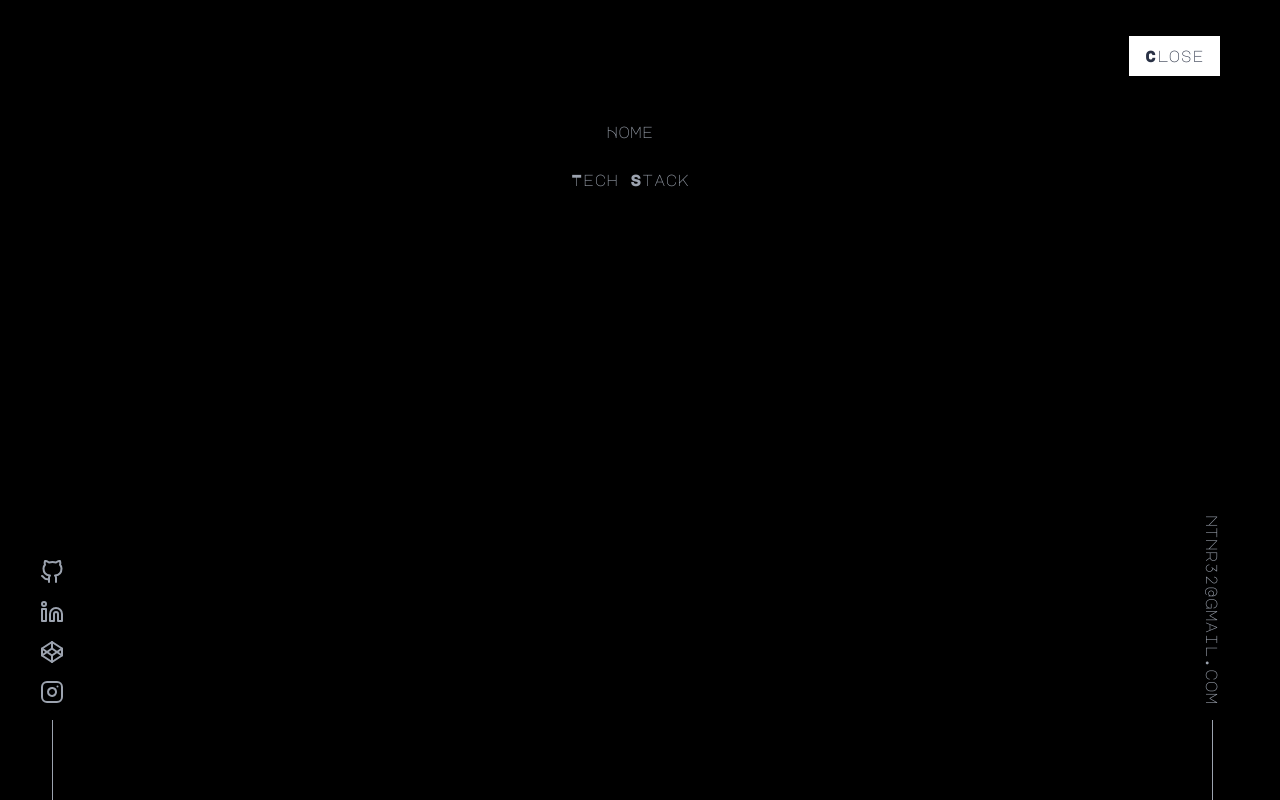
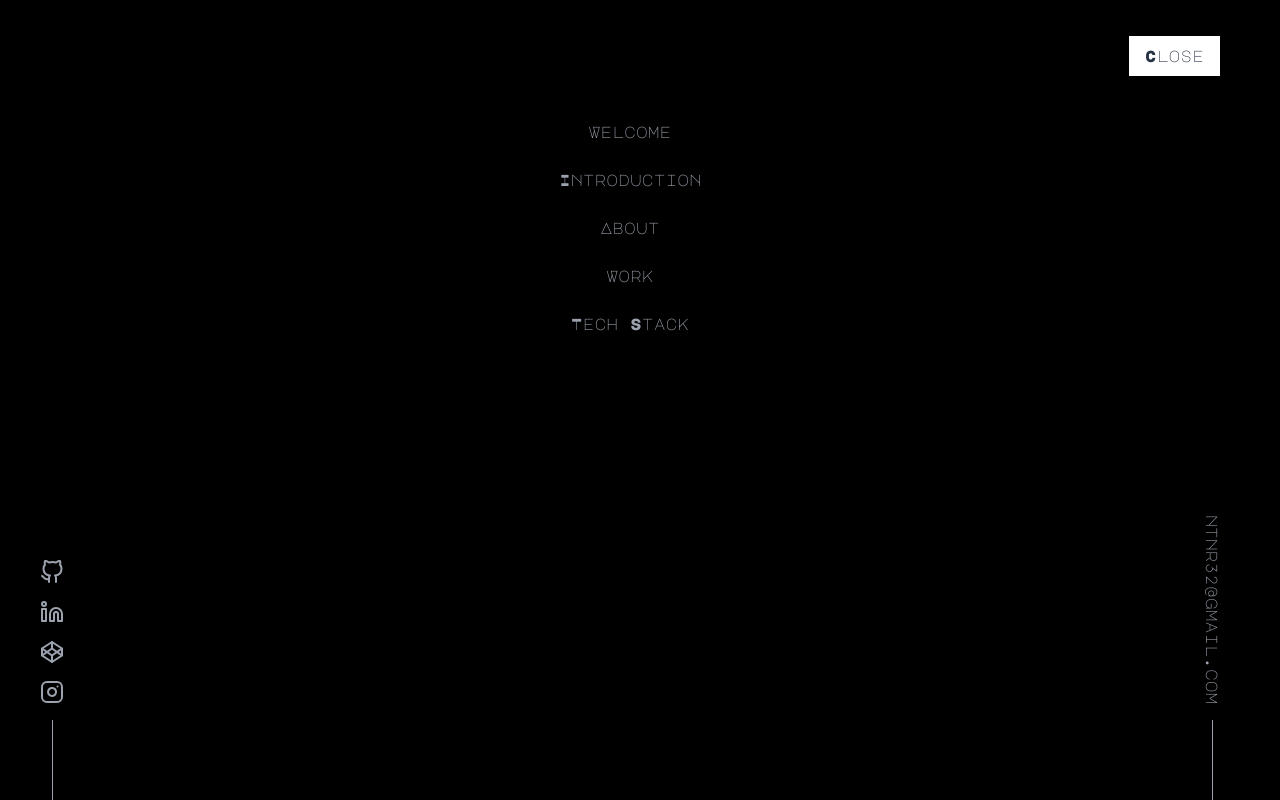
Before and after one commit to ntnr32/my-portfolio, a Next.js app: page /tech-stack in a window 1280 px wide. Both pictures are taken after a click on the button "MENU". Built offline with nearby package versions, Linux system fonts and the light colour scheme.

Commit message:
fix: nav bar menu option

```diff
--- a/components/ui/main/intro/Introduction.tsx
+++ b/components/ui/main/intro/Introduction.tsx
@@ -1,11 +1,13 @@
 import React from 'react'
+import { motion } from 'framer-motion'
 import * as CONSTANT from 'utils/constant'
 
 
 const Introduction = () => {
     return (
         <div className='grid gap-6 w-full'>
-            <div className='grid gap-4 text-3xl sm:text-6xl 2xl:text-7xl text-left'>
+            <div
+                className='grid gap-4 text-3xl sm:text-6xl 2xl:text-7xl text-left'>
                 <h1 className='mr-3 block text-yellow-300 hover:font-bold cursor-pointer sm:text-4xl 2xl:text-5xl'>
                     Hello!,
                     <span className='wave'>👋</span>
--- a/components/ui/main/layout/Layout.tsx
+++ b/components/ui/main/layout/Layout.tsx
@@ -35,7 +35,7 @@ const Layout: React.FC<ILayoutProps> = ({ children }) => {
     return (
         <main
             onScroll={onScrollHandler} ref={pageRef as React.RefObject<HTMLDivElement>}
-            className='font-MajorMonoDisplay select-none bg-dots h-screen snap-y snap-mandatory overflow-y-scroll'>
+            className='font-MajorMonoDisplay select-none bg-dots h-screen snap-y snap-mandatory overflow-y-scroll scroll-smooth'>
             <NavBar />
             {children}
             {/* {!isLastScreen && <Arrow />} */}
--- a/components/ui/main/welcome/Welcome.tsx
+++ b/components/ui/main/welcome/Welcome.tsx
@@ -2,12 +2,14 @@ import React from 'react'
 import Word from './Word'
 import style from './welcome.module.css'
 import { Typewriter } from 'react-simple-typewriter'
+import { motion } from 'framer-motion'
 
 const Welcome = () => {
 
     return (
-        <div className={`grid`}>
-            <h1 className={`text-center text-[12vw] sm:text-[5vw] cursor-pointer`}>
+        <div className={`grid overflow-hidden`}>
+            <h1
+                className={`text-center text-[12vw] sm:text-[5vw] cursor-pointer`}>
                 <Word className={`mr-[2vw] inline-block sm:inline ${style.word}`}>Web</Word>
                 <Word className={`mr-[2vw] inline-block sm:inline ${style.word}`}>is</Word>
                 <Word className={`mr-[2vw] ${style.word}`}>an</Word>
--- a/components/ui/main/widgets/EmailLink.tsx
+++ b/components/ui/main/widgets/EmailLink.tsx
@@ -1,3 +1,4 @@
+import Link from 'next/link';
 import React from 'react'
 import * as CONSTANT from 'utils/constant'
 import styles from './widget.module.css'
@@ -8,7 +9,11 @@ const EmailLink = () => {
 
     return (
         <div className={`font-MajorMonoDisplay hidden md:grid grid-flow-row px-14 gap-4 text-gray-400 bottom-0 right-0 fixed ${afterStyle}`}>
-            <a className={`${styles.vertical}`} href={`mailto:${CONSTANT.EMAIL_ADDRESS}`}>{CONSTANT.EMAIL_ADDRESS}</a>
+            <Link href={`mailto:${CONSTANT.EMAIL_ADDRESS}`}>
+                <a className={`${styles.vertical}`}>
+                    {CONSTANT.EMAIL_ADDRESS}
+                </a>
+            </Link>
         </div>
     )
 }
--- a/components/ui/nav/NavBar.tsx
+++ b/components/ui/nav/NavBar.tsx
@@ -4,6 +4,7 @@ import * as CONSTANT from 'utils/constant'
 import { Logo } from '..'
 import { VscMenu } from 'react-icons/vsc'
 import NavMenu from './NavMenu'
+import Link from 'next/link'
 
 const sayHello = () => {
     window.location.href = `mailto:${CONSTANT.EMAIL_ADDRESS}`
@@ -43,7 +44,7 @@ const NavBar = () => {
                     Menu
                 </Button>
             </div>
-            <NavMenu open={open} setOpen={setOpen} />
+            {open && <NavMenu open={open} setOpen={setOpen} />}
         </header >
     )
 }
--- a/components/ui/nav/NavMenu.tsx
+++ b/components/ui/nav/NavMenu.tsx
@@ -2,6 +2,7 @@ import React from 'react'
 import Link from 'next/link';
 import { GrClose } from 'react-icons/gr';
 import { Button } from 'components/controls';
+import { useRouter } from 'next/router';
 interface NavMenuProps {
     open: boolean;
     setOpen: (open: boolean) => void;
@@ -9,9 +10,21 @@ interface NavMenuProps {
 
 const menuItems = [
     {
-        name: 'Home',
-        id: 'home',
-        path: '/'
+        name: 'Welcome',
+        id: 'welcome',
+        path: '/#welcome'
+    }, {
+        name: 'Introduction',
+        id: 'introduction',
+        path: '/#introduction'
+    }, {
+        name: 'About',
+        id: 'about',
+        path: '/#about'
+    }, {
+        name: 'Work',
+        id: 'work',
+        path: '/#work'
     }, {
         name: 'Tech Stack',
         id: 'tech-stack',
@@ -21,11 +34,11 @@ const menuItems = [
 
 const NavMenu: React.FC<NavMenuProps> = ({ open, setOpen }) => {
 
-    const visibility = open ? 'block' : 'hidden';
+    const router = useRouter();
 
     return (
         <>
-            <div className={`z-0 fixed w-30 h-30 bg-black sm:pr-5 h-screen w-screen ${visibility}`}>
+            <div className={`z-0 fixed w-30 h-30 bg-black sm:pr-5 h-screen w-screen`}>
                 <div className='grid justify-end h-20 md:my-4 md:px-10 min-w-full'>
                     <Button className='my-auto mx-5 sm:mx-0' onClick={() => setOpen(!open)} leadIcon={<GrClose />} >
                         Close
@@ -36,7 +49,14 @@ const NavMenu: React.FC<NavMenuProps> = ({ open, setOpen }) => {
                         menuItems.map(({ name, id, path }) => {
                             return (
                                 <li key={id} className="transition-all hover:border-b-2 border-gray-200 p-2 m-auto text-gray-400 hover:text-white">
-                                    <Link href={path} className="no-underline">{name}</Link>
+                                    <button
+                                        onClick={() => {
+                                            setOpen(!open);
+                                            router.push(path);
+                                        }}
+                                        className="">
+                                        {name}
+                                    </button>
                                 </li>
                             )
                         })
--- a/pages/index.tsx
+++ b/pages/index.tsx
@@ -6,16 +6,16 @@ const Home: NextPage = () => {
 
   return (
     <>
-      <Section className='snap-start bg-map background font-Monoton'>
+      <Section id="welcome" className='snap-start bg-map background font-Monoton'>
         <Welcome />
       </Section>
-      <Section id="Introduction" className='snap-start mx-14 md:mx-40'>
+      <Section id="introduction" className='snap-start mx-14 md:mx-40'>
         <Introduction />
       </Section>
-      <Section className='snap-start mx-14'>
+      <Section id="about" className='snap-start mx-14'>
         <About />
       </Section>
-      <Section className='snap-start mx-14 md:mx-40'>
+      <Section id="work" className='snap-start mx-14 md:mx-40'>
         <Work />
       </Section>
     </>
```
